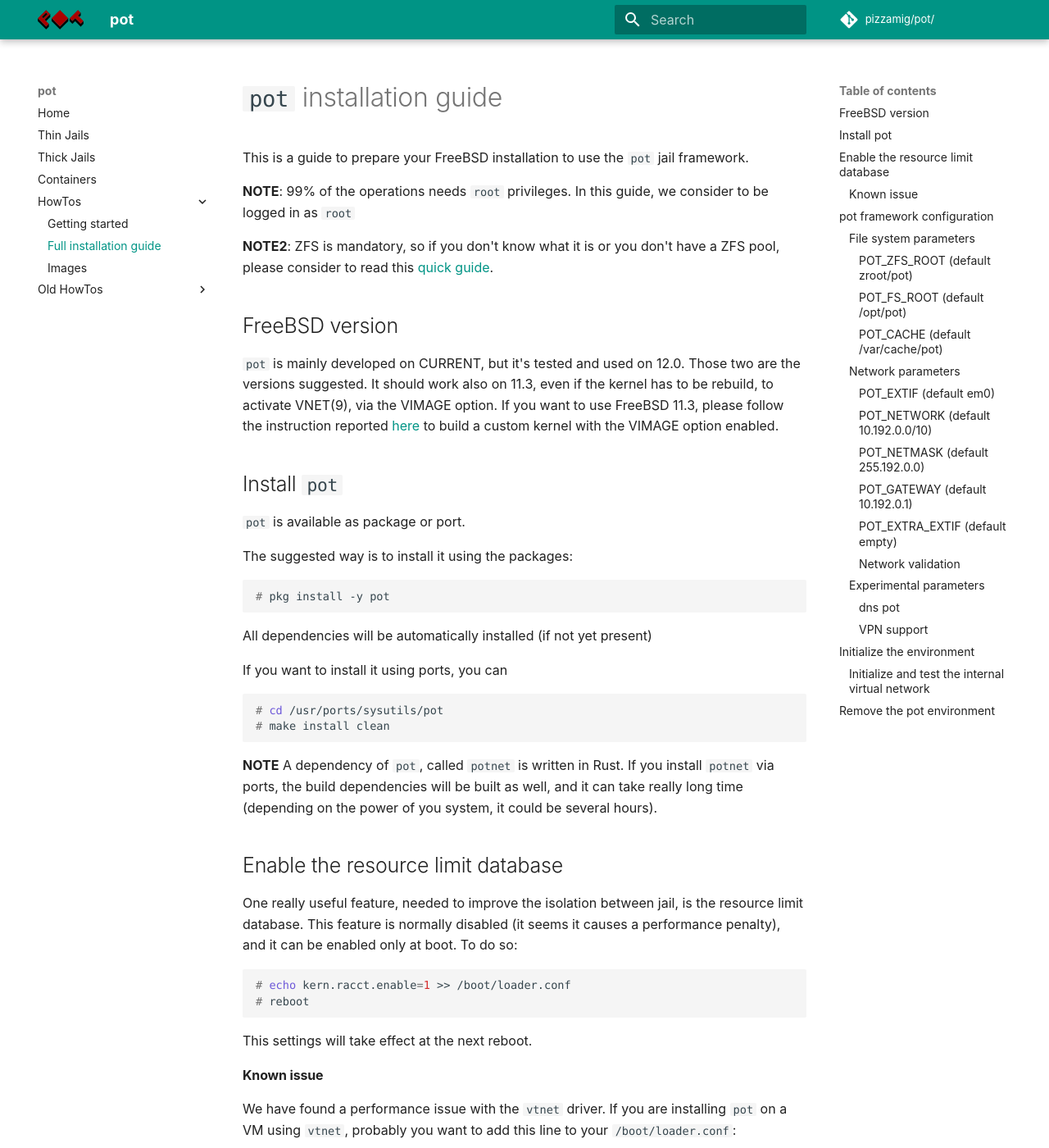
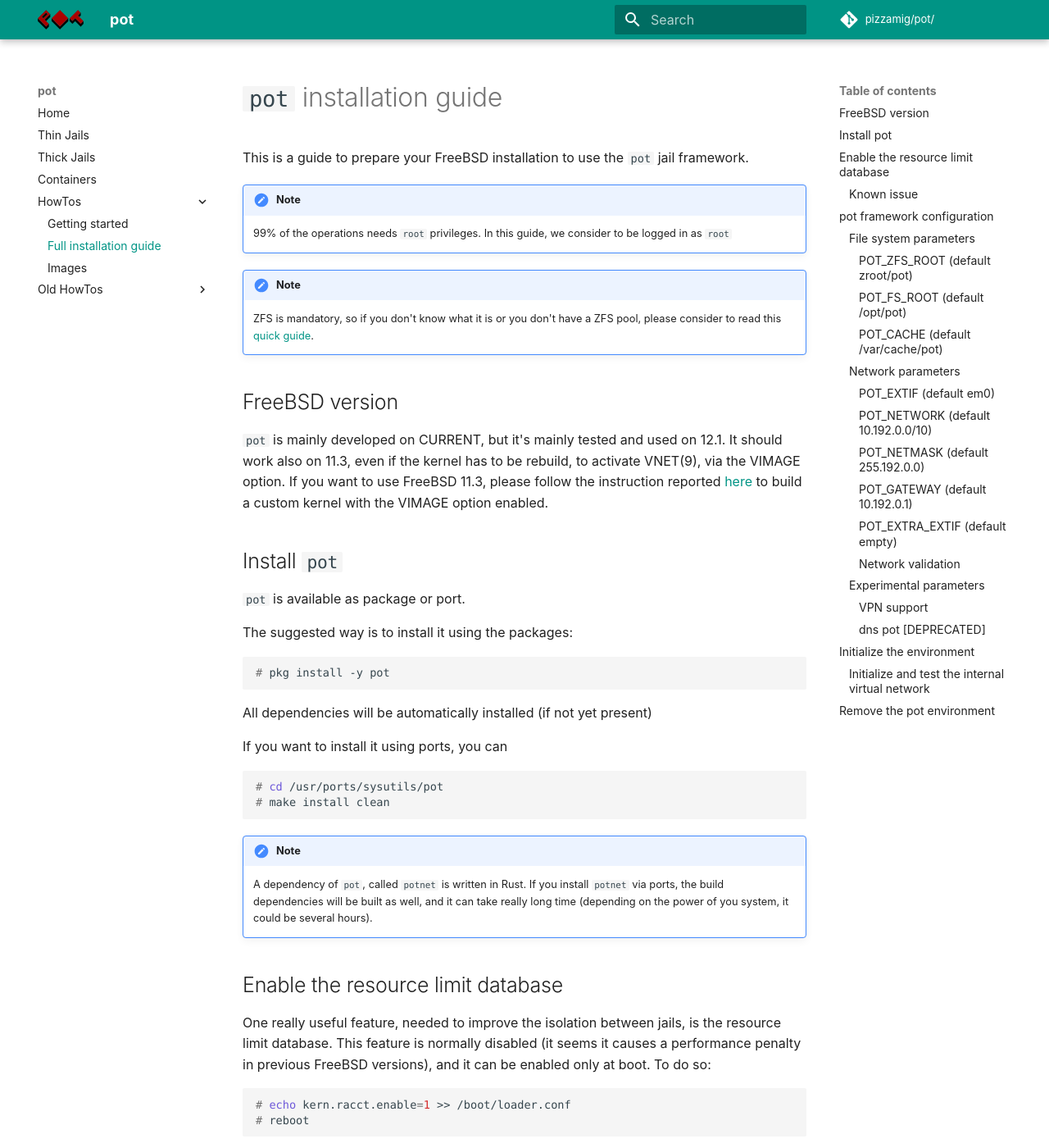
Before and after one commit to bsdpot/pot-book, an MkDocs documentation site: the page built from docs/Installation.md, in a window 1280 px wide and 1400 px high. Shown: the whole window at 82% size. Built offline with MkDocs 1.6.1 and Material for MkDocs 9.7.7, drawn with Linux system fonts in a browser that asks for light colours; comment, search, counter and statistics services are not loaded; some of the changed text lies outside the part shown.

Commit message:
Port Installation to the new format

````diff
--- a/docs/Installation.md
+++ b/docs/Installation.md
@@ -2,13 +2,14 @@
 
 This is a guide to prepare your FreeBSD installation to use the `pot` jail framework.
 
-**NOTE**: 99% of the operations needs `root` privileges. In this guide, we consider to be logged in as `root`
+!!! note
+    99% of the operations needs `root` privileges. In this guide, we consider to be logged in as `root`
 
-**NOTE2**: ZFS is mandatory, so if you don't know what it is or you don't have a ZFS pool, please consider to read this [quick guide](https://www.freebsd.org/doc/handbook/zfs-quickstart.html).
+!!! note
+    ZFS is mandatory, so if you don't know what it is or you don't have a ZFS pool, please consider to read this [quick guide](https://www.freebsd.org/doc/handbook/zfs-quickstart.html).
 
 ## FreeBSD version
-`pot` is mainly developed on CURRENT, but it's tested and used on 12.0.
-Those two are the versions suggested.
+`pot` is mainly developed on CURRENT, but it's mainly tested and used on 12.1.
 It should work also on 11.3, even if the kernel has to be rebuild, to activate VNET(9), via the VIMAGE option.
 If you want to use FreeBSD 11.3, please follow the instruction reported [here](https://www.freebsd.org/doc/handbook/kernelconfig.html) to build a custom kernel with the VIMAGE option enabled.
 
@@ -26,12 +27,13 @@ If you want to install it using ports, you can
 # cd /usr/ports/sysutils/pot
 # make install clean
 ```
-**NOTE** A dependency of `pot`, called `potnet` is written in Rust. If you install `potnet` via ports, the build dependencies will be built as well, and it can take really long time (depending on the power of you system, it could be several hours).
+
+!!! note
+    A dependency of `pot`, called `potnet` is written in Rust. If you install `potnet` via ports, the build dependencies will be built as well, and it can take really long time (depending on the power of you system, it could be several hours).
 
 ## Enable the resource limit database
-One really useful feature, needed to improve the isolation between jail, is the resource limit database.
-This feature is normally disabled (it seems it causes a performance penalty), and it can be enabled only at boot.
-To do so:
+One really useful feature, needed to improve the isolation between jails, is the resource limit database.
+This feature is normally disabled (it seems it causes a performance penalty in previous FreeBSD versions), and it can be enabled only at boot. To do so:
 ```console
 # echo kern.racct.enable=1 >> /boot/loader.conf
 # reboot
@@ -42,17 +44,16 @@ This settings will take effect at the next reboot.
 We have found a performance issue with the `vtnet` driver.
 If you are installing `pot` on a VM using `vtnet`, probably you want to add this line to your `/boot/loader.conf`:
 ```console
-echo hw.vtnet.lro_disable=1 >> /boot/loader.conf
+# echo hw.vtnet.lro_disable=1 >> /boot/loader.conf
 ```
 This settings will take effect at the next reboot.
 ## `pot` framework configuration
+Under the folder `/usr/local/etc/pot` you'll find two files:
 
-Under the folder `/usr/local/etc/pot` you'll find two files:
 * `pot.default.conf`
 * `pot.conf`
 
 The `pot.default.conf` contains all the default values and it shouldn't be touched.
-
 All needed changes can be made in the `pot.conf` file.
 This configuration file provide already a brief explanation for all paramaters, but here we go deep, explaining them one by one
 
@@ -89,8 +90,10 @@ This parameter specifies the IP address that will be used as default gateway in
 #### `POT_EXTRA_EXTIF` (default empty)
 In case your host has multiple network interfaces connected to multiple network segments, this option allows your `pot`s to access those network segments.
 For example, let's say that you have 2 vlan interfaces, called `vlan20` and `vlan30`.
-`vlan20` is configured as 10.0.20.4/24
-`vlan30` is configured as 10.0.30.8/24
+
+* `vlan20` is configured as 10.0.20.4/24
+* `vlan30` is configured as 10.0.30.8/24
+
 To make those segments accessible, the configuration file should look like:
 ```
 POT_EXTRA_EXTIF=vlan20 vlan30
@@ -111,12 +114,6 @@ This command will show only the errors.
 ### Experimental parameters
 There are other parameters that are used by some experimental features.
 
-#### dns `pot`
-An experimental feature is to provide an internal dns service running in a `pot` attached to the internal virtual network.
-The dns is still a work in progress, however two parameters are already present for this feature:
-* `POT_DNS_NAME`: this parameter specifies the name of the `pot` that will run the dns; default => `dns`
-* `POT_DNS_IP`: this parameter specifies the IP (internal to the `POT_NETWORK` that the "dns `pot`" will have; default => `10.192.0.2`
-
 #### VPN support
 If your host system is using a VPN to reach some network segments, you can add some parameters in order to be able to connect your internal virtual network to those networks
 
@@ -128,8 +125,16 @@ If you have multiple network segments, you have to list them all. For instance:
 POT_VPN_NETWORKS="192.168.0.0/24 192.168.10.0/24 10.10.0.0/16"
 ```
 
+#### dns `pot` [DEPRECATED]
+An experimental feature is to provide an internal dns service running in a `pot` attached to the internal virtual network.
+The dns is still a work in progress, however two parameters are already present for this feature:
+
+* `POT_DNS_NAME`: this parameter specifies the name of the `pot` that will run the dns; default => `dns`
+* `POT_DNS_IP`: this parameter specifies the IP (internal to the `POT_NETWORK` that the "dns `pot`" will have; default => `10.192.0.2`
+
 ## Initialize the environment
 The initialization of the environment will:
+
 * Create the ZFS datasets
 * Validate the network parameters
 * Configure `pf(4)` to be aware of the internal virtual network
@@ -163,6 +169,7 @@ This powerful command will remove everything related to `pot` and it cannot be u
 
 Even if not mandatory, it would be nice to know why you removed it.
 Please, consider to write a feedback email to pizzamig at FreeBSD dot org
+
 * What's wrong with `pot`?
 * What's the missing feature I really need?
 * How bad is to use it? How can it be more user-friendly?
````
Also changed, not shown: other parts of docs/Installation.md (+5 -4 lines), docs/index.md (+2 -2 lines).
